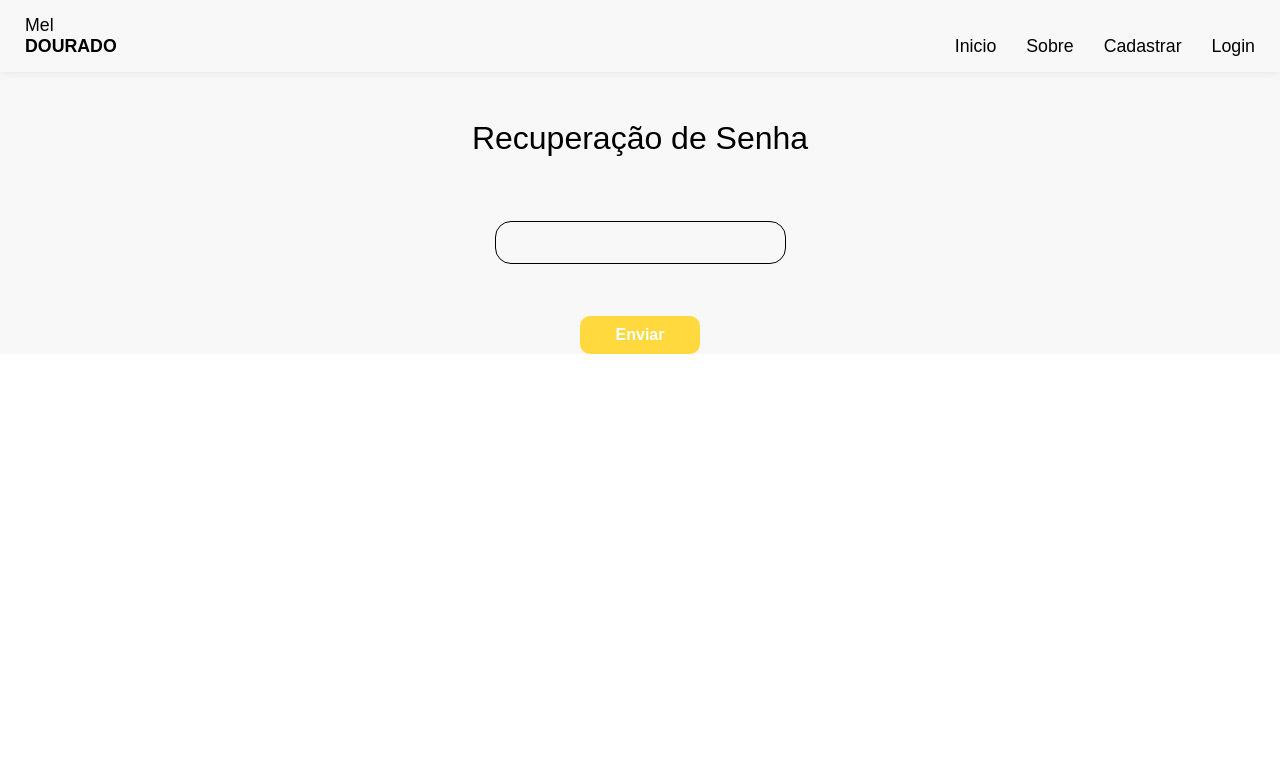
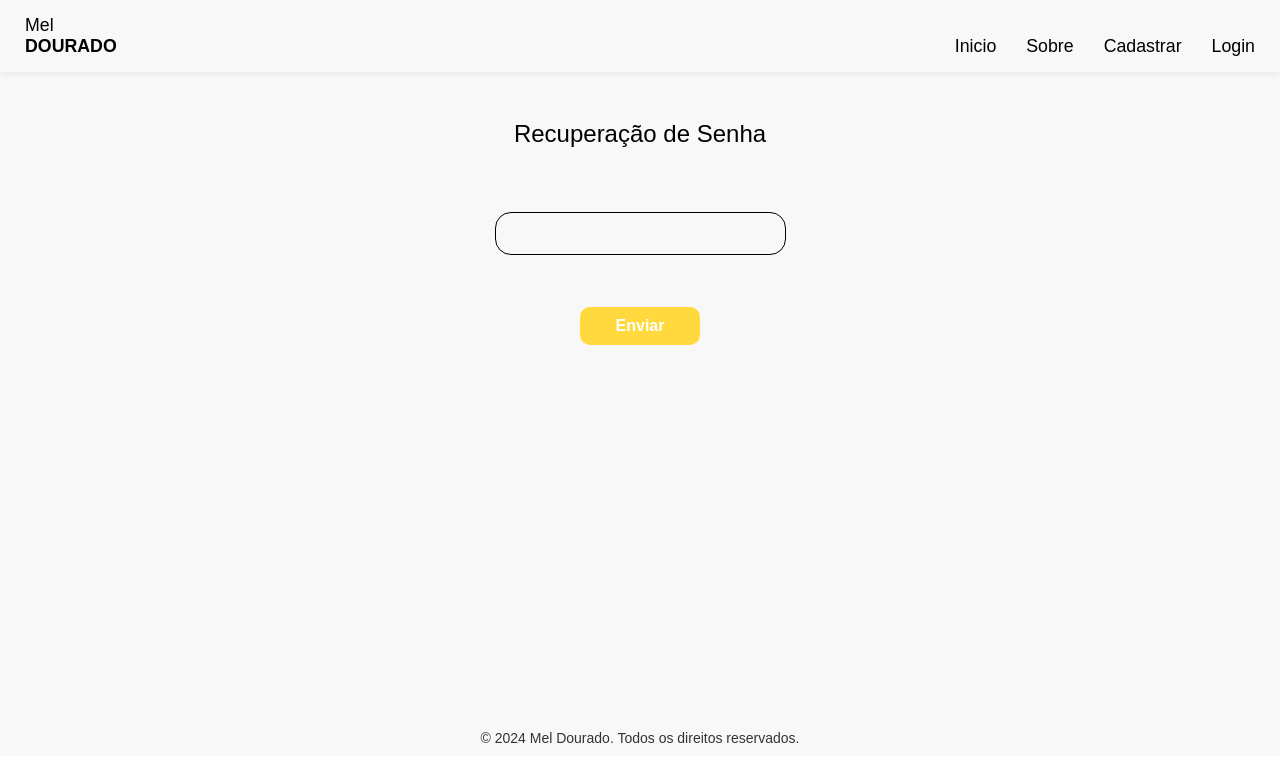
Before and after one commit to GDC-Reis/Mel-Dourado-MAIN-, a React (Create React App) app: page /esqueceuSenha in a window 1280 px wide. Shown: the top 782 px of the page. Built offline with nearby package versions, Linux system fonts and the light colour scheme; no server answers; the HTML template or start-up script is replaced by a standard one.

Commit message:
Commit realizado com os ajustes no CSS do componente Esqueceu Senha

```diff
--- a/src/components/EsqueceuSenha.css
+++ b/src/components/EsqueceuSenha.css
@@ -1,3 +1,7 @@
+.main_esqueceu_senha{
+    height: 75vh;
+}
+
 .title_page_esqueceu_senha{
     margin: 3rem;
 }
--- a/src/components/EsqueceuSenha.js
+++ b/src/components/EsqueceuSenha.js
@@ -3,6 +3,8 @@ import { getAuth } from "firebase/auth";
 import { useNavigate } from "react-router-dom"
 
 import './EsqueceuSenha.css'
+
+import Footer from '../components/Footer';
 
 const EsqueceuSenha = () => {
 
@@ -23,8 +25,8 @@ const EsqueceuSenha = () => {
     }
 
     return (
-        <div>
-            <div className="App">
+        <section>
+            <div className="main_esqueceu_senha">
 
                 <h1 className="title_page_esqueceu_senha">Recuperação de Senha</h1>
 
@@ -36,7 +38,9 @@ const EsqueceuSenha = () => {
                 </div>
 
             </div>
-        </div>
+
+            <Footer/>
+        </section>
     );
 }
 
```
